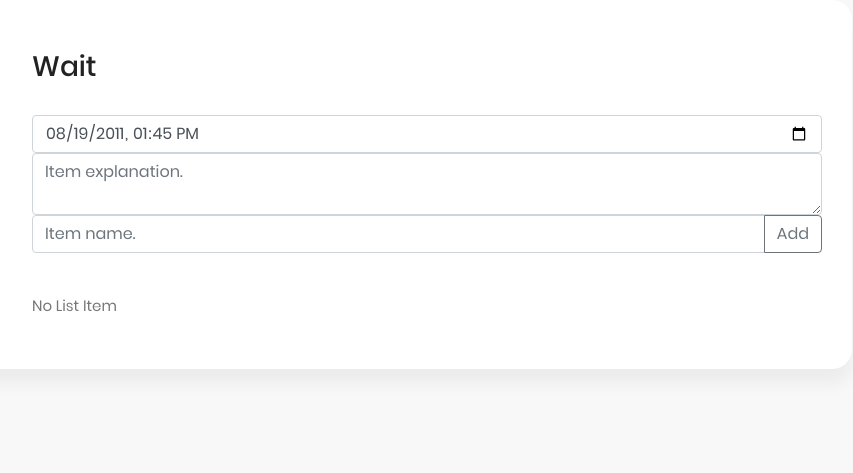
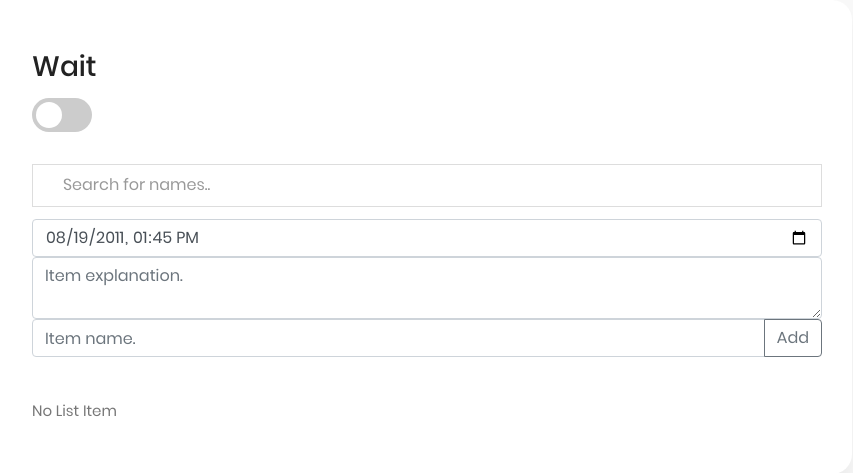
Before and after one commit to SefaAkdeniz/Todo-List-Django-WebSite, a Django app: page /40 in a window 1280 px wide. Shown: the part 62-535 px from the top of the page, without its empty margins (238-1091 px from the left). Run offline with Django 3.2, Linux system fonts and the light colour scheme; a user stored in the database is signed in; data comes from the database, SQL or seed files in the repository; both versions use the stored data as it was after the commit; data that the repository does not hold is empty; some libraries are stand-ins or nearby versions.

Commit message:
added filter table for items

```diff
--- a/static/css/style.css
+++ b/static/css/style.css
@@ -205,6 +205,70 @@ body {
   padding-right: 30px;
   padding-bottom: 50px;
   padding-left: 80px;
+}
+#searchKey {
+  width: 100%;
+  font-size: 16px;
+  border: 1px solid #ddd;
+  margin-bottom: 12px;
+}
+.switch {
+  position: relative;
+  display: inline-block;
+  width: 60px;
+  height: 34px;
+}
+
+.switch input {
+  opacity: 0;
+  width: 0;
+  height: 0;
+}
+
+.slider {
+  position: absolute;
+  cursor: pointer;
+  top: 0;
+  left: 0;
+  right: 0;
+  bottom: 0;
+  background-color: #ccc;
+  -webkit-transition: .4s;
+  transition: .4s;
+}
+
+.slider:before {
+  position: absolute;
+  content: "";
+  height: 26px;
+  width: 26px;
+  left: 4px;
+  bottom: 4px;
+  background-color: white;
+  -webkit-transition: .4s;
+  transition: .4s;
+}
+
+input:checked + .slider {
+  background-color: #2196F3;
+}
+
+input:focus + .slider {
+  box-shadow: 0 0 1px #2196F3;
+}
+
+input:checked + .slider:before {
+  -webkit-transform: translateX(26px);
+  -ms-transform: translateX(26px);
+  transform: translateX(26px);
+}
+
+.slider.round {
+  border-radius: 34px;
+}
+
+.slider.round:before {
+  border-radius: 50%;
 }
 .container {
   width: 900px;
--- a/templates/detail.html
+++ b/templates/detail.html
@@ -4,6 +4,11 @@
 <div class="container" id="mainPage">
     <h3>{{title}}</h3>
     <br>
+    <label class="switch">
+        <input type="checkbox" id="isCompleted" onclick="filterTableForStatus()">
+        <span class="slider round"></span>
+      </label>
+    <input type="text" id="searchKey" onkeyup="filterTableForName()" placeholder="Search for names..">
     <form action="{% url 'detail' list_id %}" method="POST">
         {% csrf_token %}
         <input class="form-control" type="datetime-local" value="2011-08-19T13:45:00" name="deadline" required>
@@ -20,17 +25,17 @@
     <table class="table" id="itemList">
         <thead class="thead-light">
             <tr>
-                <th scope="col" onclick="sortTable(0)">Name<br><a class="badge badge-pill badge-light btn">Order</a></th>
-                <th scope="col" onclick="sortTable(1)">Deadline<br><a class="badge badge-pill badge-light btn">Order</a></th>
-                <th scope="col" onclick="sortTable(2)">Created Date<br><a class="badge badge-pill badge-light btn">Order</a></th>
-                <th scope="col" onclick="sortTable(3)">Explanation<br><a class="badge badge-pill badge-light btn">Order</a></th>
-                <th scope="col" onclick="sortTable(4)">Status<br><a class="badge badge-pill badge-light btn">Order</a></th>
+                <th scope="col" >Name<br><a onclick="sortTable(0)" class="badge badge-pill badge-light btn">Order</a></th>
+                <th scope="col" >Deadline<br><a onclick="sortTable(1)" class="badge badge-pill badge-light btn">Order</a></th>
+                <th scope="col" >Created Date<br><a onclick="sortTable(2)" class="badge badge-pill badge-light btn">Order</a></th>
+                <th scope="col" >Explanation<br><a onclick="sortTable(3)" class="badge badge-pill badge-light btn">Order</a></th>
+                <th scope="col" >Status<br><a onclick="sortTable(4)" class="badge badge-pill badge-light btn">Order</a></th>
                 <th scope="col"></th>
             </tr>
         </thead>
         <tbody>
             {% for item in items %}
-            <tr {% if item.status is True %} class="table-success" {% else %} class="table-danger" {% endif %}>
+            <tr {% if item.status is True %} class="table-success" {% else %} class="table-warning" {% endif %}>
                 <td>{{item.name}}</td>
                 <td>{{item.deadline}}</td>
                 <td>{{item.createdDate}}</td>
@@ -41,7 +46,7 @@
                     <form action="{% url 'changeStatus' item.id%}" method="POST">
                         {% csrf_token %}
                         <input type="hidden" value='{{list_id}}' name="listId"/>
-                        <button type="submit" class="btn btn-danger btn-sm">Completed</button>
+                        <button type="submit" class="btn btn-success btn-sm">Completed</button>
                       </form>
                     {% endif %}
                 </td>
--- a/templates/layout.html
+++ b/templates/layout.html
@@ -55,53 +55,77 @@
   {% endblock %}
 
   <script>
+    function filterTableForStatus() {
+      var table, tr, td, i;
+      var checkBox = document.getElementById("isCompleted");
+      table = document.getElementById("itemList");
+      tr = table.getElementsByTagName("tr");
+
+      for (i = 1; i < tr.length; i++) {
+        td = tr[i].getElementsByTagName("td")[0];
+
+          if (checkBox.checked == false || tr[i].getAttribute("class")=="table-success") {
+            tr[i].style.display = "";
+            if(checkBox.checked == true || tr[i].getAttribute("class")=="table-warning"){
+              tr[i].style.display = "";
+            }
+            else{
+              tr[i].style.display = "none";}
+          }
+            else{
+              tr[i].style.display = "none";}
+      }
+    }
+
+    function filterTableForName() {
+      var input, filter, table, tr, td, i, txtValue;
+      var checkBox = document.getElementById("isCompleted");
+      input = document.getElementById("searchKey");
+      filter = input.value.toUpperCase();
+      table = document.getElementById("itemList");
+      tr = table.getElementsByTagName("tr");
+
+      for (i = 1; i < tr.length; i++) {
+        td = tr[i].getElementsByTagName("td")[0];
+        if (td) {
+          txtValue = td.textContent || td.innerText;
+          if (txtValue.toUpperCase().indexOf(filter) > -1) {
+            tr[i].style.display = "";
+          } else {
+            tr[i].style.display = "none";
+          }
+        }
+      }
+    }
       function sortTable(n) {
         var table, rows, switching, i, x, y, shouldSwitch, dir, switchcount = 0;
         table = document.getElementById("itemList");
         switching = true;
-        // Set the sorting direction to ascending:
         dir = "asc";
-        /* Make a loop that will continue until
-        no switching has been done: */
         while (switching) {
-          // Start by saying: no switching is done:
           switching = false;
           rows = table.rows;
-          /* Loop through all table rows (except the
-          first, which contains table headers): */
           for (i = 1; i < (rows.length - 1); i++) {
-            // Start by saying there should be no switching:
             shouldSwitch = false;
-            /* Get the two elements you want to compare,
-            one from current row and one from the next: */
             x = rows[i].getElementsByTagName("TD")[n];
             y = rows[i + 1].getElementsByTagName("TD")[n];
-            /* Check if the two rows should switch place,
-            based on the direction, asc or desc: */
             if (dir == "asc") {
               if (x.innerHTML.toLowerCase() > y.innerHTML.toLowerCase()) {
-                // If so, mark as a switch and break the loop:
                 shouldSwitch = true;
                 break;
               }
             } else if (dir == "desc") {
               if (x.innerHTML.toLowerCase() < y.innerHTML.toLowerCase()) {
-                // If so, mark as a switch and break the loop:
                 shouldSwitch = true;
                 break;
               }
             }
           }
           if (shouldSwitch) {
-            /* If a switch has been marked, make the switch
-            and mark that a switch has been done: */
             rows[i].parentNode.insertBefore(rows[i + 1], rows[i]);
             switching = true;
-            // Each time a switch is done, increase this count by 1:
             switchcount ++;
           } else {
-            /* If no switching has been done AND the direction is "asc",
-            set the direction to "desc" and run the while loop again. */
             if (switchcount == 0 && dir == "asc") {
               dir = "desc";
               switching = true;
```
Also changed, not shown: db.sqlite3.
